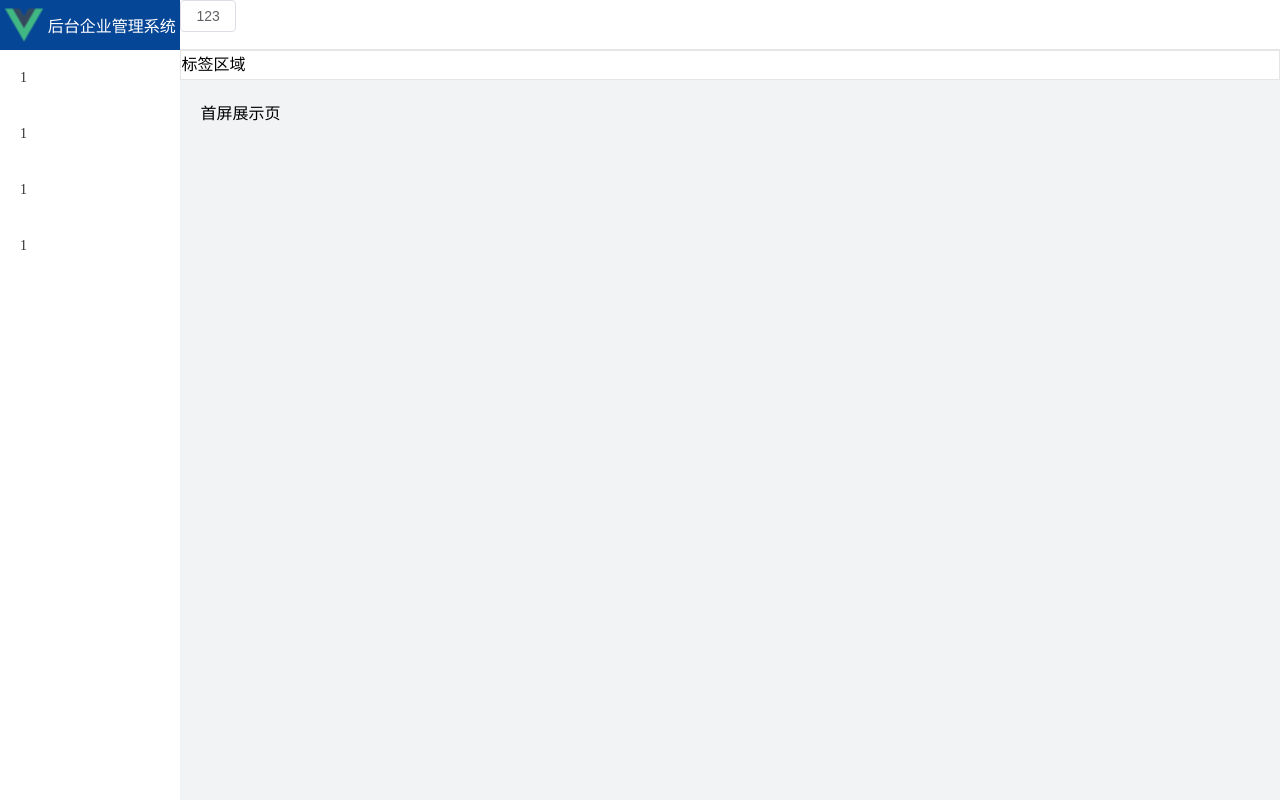
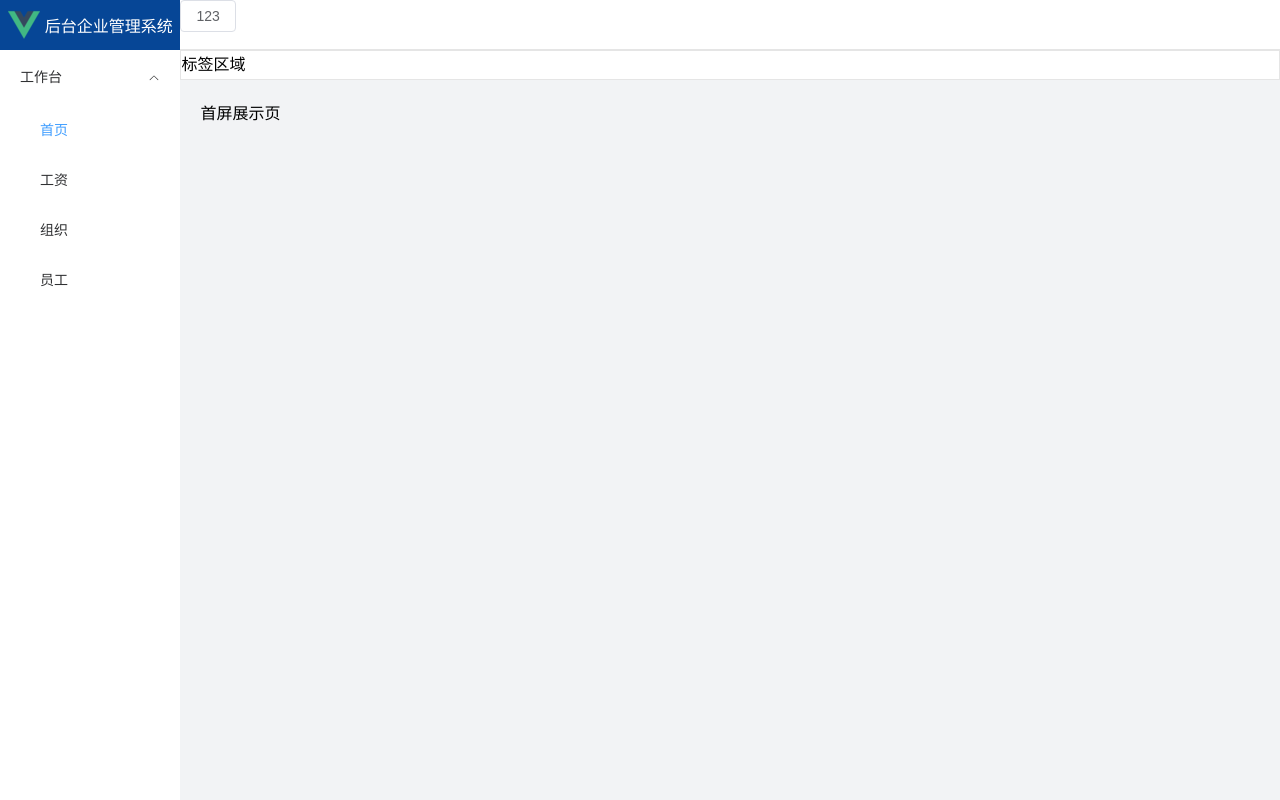
Before and after one commit to sekiro-2/vue3-background, a Vue app: page /dashboard in a window 1280 px wide. Built offline with nearby package versions, Linux system fonts and the light colour scheme.

Commit message:
feat:基础版路由生成侧边栏菜单完成

```diff
--- a/src/Layout/components/Sidebar/components/SideMenu.vue
+++ /dev/null
@@ -1,13 +0,0 @@
-<script setup>
-import { useAppStore } from '@/stores'
-const appStore = useAppStore()
-</script>
-
-<template>
-  <el-menu :collapse="appStore.sideBarStare" :unique-opened="false" :collapse-transition="false">
-    <el-menu-item>1</el-menu-item>
-    <el-menu-item>1</el-menu-item>
-    <el-menu-item>1</el-menu-item>
-    <el-menu-item>1</el-menu-item>
-  </el-menu>
-</template>
--- a/src/Layout/components/Sidebar/components/SidebarLogo.vue
+++ b/src/Layout/components/Sidebar/components/SidebarLogo.vue
@@ -3,7 +3,6 @@ const props = defineProps({
   toggle: Boolean,
 })
 </script>
-
 <template>
   <div class="logo" :class="{ collapse: toggle }">
     <transition enter-active-class="animate__animated animate__fadeInLeft">
@@ -32,7 +31,7 @@ const props = defineProps({
     align-items: center;
 
     img {
-      height: 38px;
+      height: 32px;
       margin-right: 5px;
     }
     .title {
--- /dev/null
+++ b/src/Layout/components/Sidebar/components/SidebarMenu.vue
@@ -0,0 +1,19 @@
+<script setup>
+import SidebarMenuItem from './SidebarMenuItem.vue'
+const props = defineProps({
+  toggle: Boolean,
+  data: Array,
+})
+</script>
+
+<template>
+  <el-menu
+    :default-active="$route.path"
+    :collapse="props.toggle"
+    :unique-opened="false"
+    :collapse-transition="false"
+    router
+  >
+    <SidebarMenuItem v-for="data in props.data" :key="data.path" :item="data"></SidebarMenuItem>
+  </el-menu>
+</template>
--- /dev/null
+++ b/src/Layout/components/Sidebar/components/SidebarMenuItem.vue
@@ -0,0 +1,20 @@
+<script setup>
+import SidebarMenuItem from './SidebarMenuItem.vue'
+const props = defineProps({
+  item: Object,
+})
+</script>
+
+<template>
+  <div v-if="!item.meta || !item.meta?.hidden">
+    <template v-if="!item.children">
+      <el-menu-item :index="item.path" v-if="!item?.meta?.hidden">{{
+        item?.meta?.title
+      }}</el-menu-item>
+    </template>
+    <el-sub-menu v-else :index="item.path">
+      <template #title>{{ item?.meta?.title }}</template>
+      <SidebarMenuItem v-for="child in item.children" :key="child.path" :item="child" />
+    </el-sub-menu>
+  </div>
+</template>
--- a/src/Layout/components/Sidebar/index.vue
+++ b/src/Layout/components/Sidebar/index.vue
@@ -1,13 +1,14 @@
 <script setup>
-import { computed } from 'vue'
 import SidebarLogo from './components/SidebarLogo.vue'
-import SideMenu from './components/SideMenu.vue'
-import { useAppStore } from '@/stores'
+import SidebarMenu from './components/SidebarMenu.vue'
+import { useAppStore, useRouterStore } from '@/stores'
 const appStore = useAppStore()
-const toggle = computed(() => appStore.sideBarStare)
+const routerStore = useRouterStore()
 </script>
 
 <template>
-  <SidebarLogo :toggle="toggle"></SidebarLogo>
-  <SideMenu></SideMenu>
+  <SidebarLogo :toggle="appStore.sideBarStare"></SidebarLogo>
+  <el-scrollbar>
+    <SidebarMenu :data="routerStore.router" :toggle="appStore.sideBarStare"></SidebarMenu>
+  </el-scrollbar>
 </template>
--- a/src/router/index.js
+++ b/src/router/index.js
@@ -2,7 +2,6 @@ import { createRouter, createWebHistory } from 'vue-router'
 import NProgress from 'nprogress'
 // 头部切换路由进度条
 import 'nprogress/nprogress.css' // 引入样式
-
 
 
 const Layout = () => import('@/Layout/index.vue')
@@ -11,22 +10,62 @@ export const constantRoutes = [
     path: '/',
     name: 'Root',
     component: Layout,
+    meta: {
+      title: '工作台'
+    },
     redirect: "/dashboard",
-
     children: [
       {
         path: '/dashboard',
         name: 'dashboard',
+        meta: {
+          title: '首页'
+        },
         component: () => import('@/views/Home/dashboard/index.vue')
       },
       {
         path: '/monery',
         name: 'monery',
-        component: () => import('@/views/Home/monery/index.vue')
+        meta: {
+          title: '工资'
+        },
+        component: () => import('@/views/Home/monery/index.vue'),
+
+      },
+
+      {
+        path: '/org',
+        name: 'org',
+        meta: {
+          title: '组织'
+        },
+        component: () => import('@/views/Home/org/index.vue')
+      },
+      {
+        path: '/customer',
+        name: 'customer',
+        meta: {
+          title: '员工'
+        },
+        component: () => import('@/views/Home/customer/index.vue')
+      },
+      {
+        path: '/404',
+        meta: {
+          title: '404',
+          hidden: true
+        },
+        component: () => import("@/views/Error/404.vue")
       }
     ]
   },
-
+  {
+    path: '/404',
+    meta: {
+      hidden: true
+    },
+    component: () => import("@/views/Error/404.vue")
+  }
 ]
 
 const router = createRouter({
--- a/src/stores/modules/router.store.js
+++ b/src/stores/modules/router.store.js
@@ -1,7 +1,10 @@
 import { useStorage } from '@vueuse/core'
 import { defineStore } from "pinia";
 import { constantRoutes } from '@/router'
+
 export const useRouterStore = defineStore('routerStore', () => {
+  // 刷新更改路由，要不然所有的保存不会覆盖旧数据
+  localStorage.removeItem("router")
   const router = useStorage("router", constantRoutes);
 
   return {
--- a/src/styles/elementPlus.scss
+++ b/src/styles/elementPlus.scss
@@ -1,3 +1,6 @@
 .el-menu {
   border: none !important;
 }
+.el-scrollbar {
+  height: calc(100vh - 50px) !important;
+}
```
